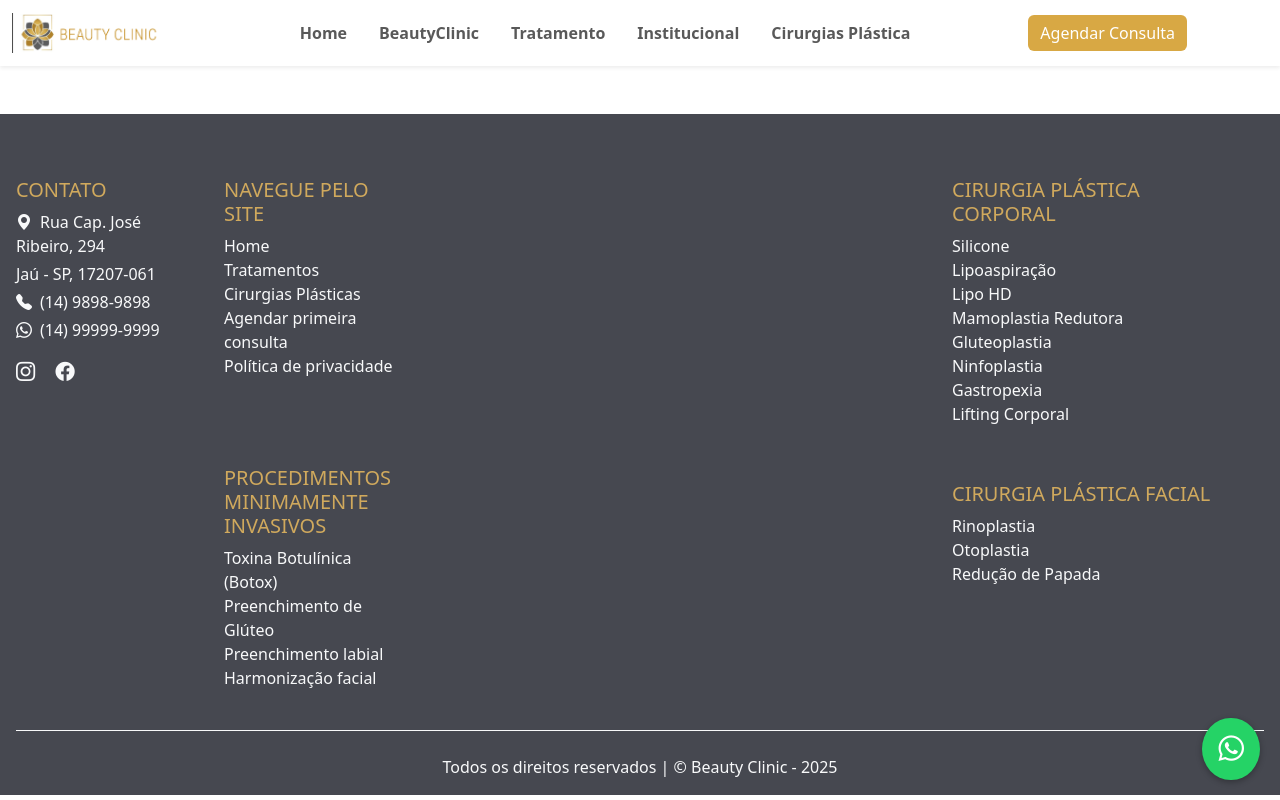
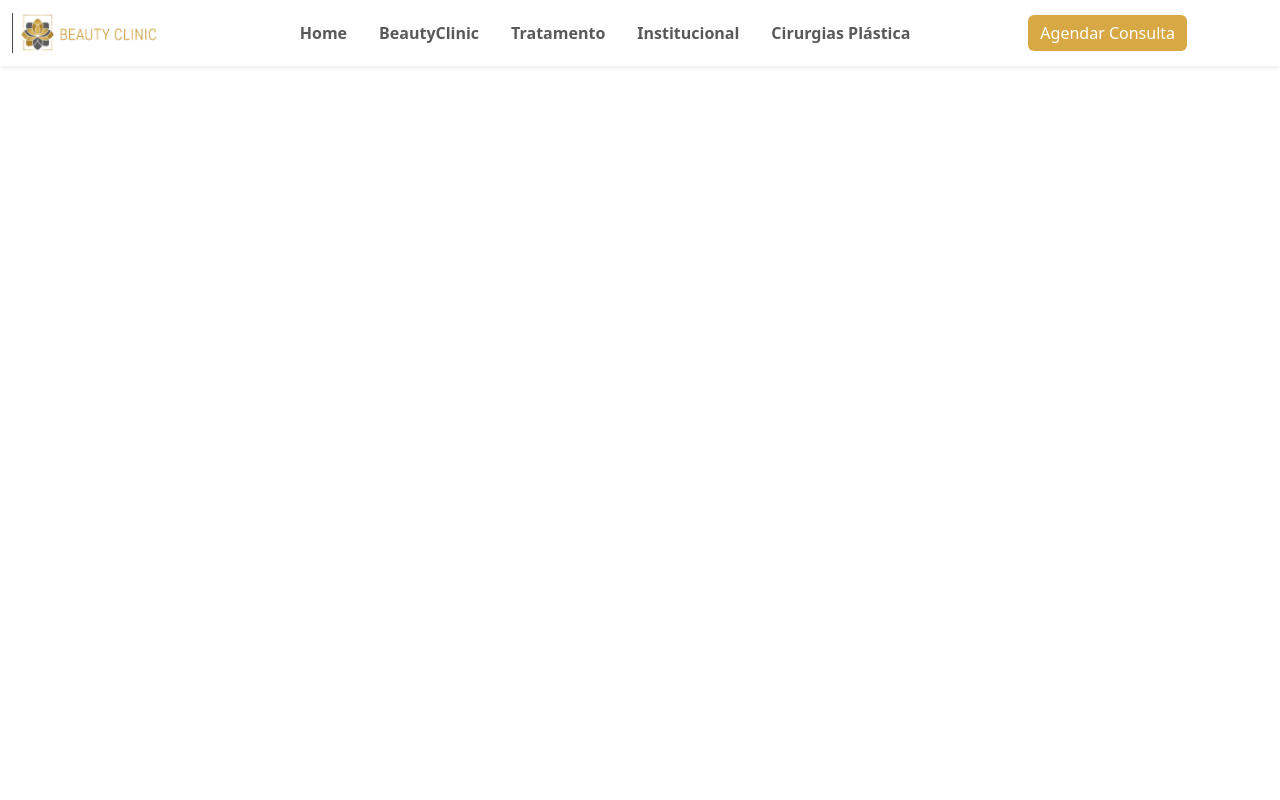
Before and after one commit to anacorrea791/BeautyClinic, a plain HTML site: page silicone.html in a window 1280 px wide. Drawn offline with nearby package versions, Linux system fonts and the light colour scheme.

Commit message:
remove footer section and associated scripts from silicone.html

```diff
--- a/silicone.html
+++ b/silicone.html
@@ -75,143 +75,3 @@
     <main>
 
     </main>
-
-
-    <!-- Rodapé -->
-    <footer
-    class="text-light pt-5 w-100 mt-5"
-    style="background-color: #464850"
-  >
-    <div class="w-100 p-3">
-      <div class="row w-100">
-        <!-- Ajuste visual smartphone -->
-        <div class="d-block d-md-none" style="height: 370px"></div>
-        <!-- Contato -->
-        <div class="col-md-2 mb-4">
-          <h5 class="text-uppercase" style="color: #d0a95d">Contato</h5>
-          <p class="mb-1">
-            <i class="bi bi-geo-alt-fill me-2"></i>Rua Cap. José Ribeiro,
-            294
-          </p>
-          <p class="mb-1">Jaú - SP, 17207-061</p>
-          <p class="mb-1">
-            <i class="bi bi-telephone-fill me-2"></i>(14) 9898-9898
-          </p>
-          <p class="mb-1">
-            <i class="bi bi-whatsapp me-2"></i>(14) 99999-9999
-          </p>
-          <div class="mt-3">
-            <a href="#" class="text-light me-3"
-              ><i class="bi bi-instagram" style="font-size: 1.2rem"></i
-            ></a>
-            <a href="#" class="text-light"
-              ><i class="bi bi-facebook" style="font-size: 1.2rem"></i
-            ></a>
-          </div>
-        </div>
-
-        <!-- Navegação -->
-        <div class="col-md-2 mb-4">
-          <h5 class="text-uppercase" style="color: #d0a95d">
-            Navegue pelo site
-          </h5>
-          <ul class="list-unstyled">
-            <li>Home</li>
-            <li>Tratamentos</li>
-            <li>Cirurgias Plásticas</li>
-            <li>Agendar primeira consulta</li>
-            <li>Política de privacidade</li>
-          </ul>
-        </div>
-
-        <!-- Ajuste visual para pular uma coluna -->
-        <div class="col-md-5"></div>
-        <!-- Cirurgias -->
-        <div class="col-md-3 mb-4">
-          <h5 class="text-uppercase" style="color: #d0a95d">
-            Cirurgia Plástica Corporal
-          </h5>
-          <ul class="list-unstyled">
-            <li>Silicone</li>
-            <li>Lipoaspiração</li>
-            <li>Lipo HD</li>
-            <li>Mamoplastia Redutora</li>
-            <li>Gluteoplastia</li>
-            <li>Ninfoplastia</li>
-            <li>Gastropexia</li>
-            <li>Lifting Corporal</li>
-          </ul>
-        </div>
-      </div>
-
-      <div class="row w-100">
-        <!-- Ajuste visual para pular uma coluna -->
-        <div class="col-md-2"></div>
-        <!-- Procedimentos Minimamentes invasivos  -->
-        <div class="col-md-2">
-          <h5 class="text-uppercase" style="color: #d0a95d">
-            Procedimentos Minimamente Invasivos
-          </h5>
-          <ul class="list-unstyled">
-            <li>Toxina Botulínica (Botox)</li>
-            <li>Preenchimento de Glúteo</li>
-            <li>Preenchimento labial</li>
-            <li>Harmonização facial</li>
-          </ul>
-        </div>
-
-        <!-- Ajuste visual para pular uma coluna -->
-        <div class="col-md-5"></div>
-        <!-- Cirurgias -->
-        <div class="col-md-3 mb-4">
-          <h5 class="text-uppercase mt-3" style="color: #d0a95d">
-            Cirurgia Plástica Facial
-          </h5>
-          <ul class="list-unstyled">
-            <li>Rinoplastia</li>
-            <li>Otoplastia</li>
-            <li>Redução de Papada</li>
-          </ul>
-        </div>
-      </div>
-
-      <!-- Botão flutuante do WhatsApp -->
-      <a
-        href="https://wa.me/5514999999999?text=Olá%2C%20gostaria%20de%20mais%20informações!"
-        target="_blank"
-        style="
-          position: fixed;
-          bottom: 20px;
-          right: 20px;
-          background-color: #25d366;
-          color: white;
-          padding: 12px 16px;
-          border-radius: 50%;
-          font-size: 1.6rem;
-          box-shadow: 0 2px 6px rgba(0, 0, 0, 0.3);
-          z-index: 1000;
-        "
-      >
-        <i class="bi bi-whatsapp"></i>
-      </a>
-
-      <!-- Direitos Autorais -->
-      <div class="text-center pt-4 mt-4 border-top border-light">
-        <p class="mb-0">
-          Todos os direitos reservados | &copy; Beauty Clinic -
-          <script>
-            document.write(new Date().getFullYear());
-          </script>
-        </p>
-      </div>
-    </div>
-  </footer>
-</div>
-<script
-  src="https://cdnjs.cloudflare.com/ajax/libs/bootstrap/5.3.3/js/bootstrap.bundle.min.js"
-  integrity="sha512-7Pi/otdlbbCR+LnW+F7PwFcSDJOuUJB3OxtEHbg4vSMvzvJjde4Po1v4BR9Gdc9aXNUNFVUY+SK51wWT8WF0Gg=="
-  crossorigin="anonymous"
-  referrerpolicy="no-referrer"
-></script>
-</body>
-</html>
```
